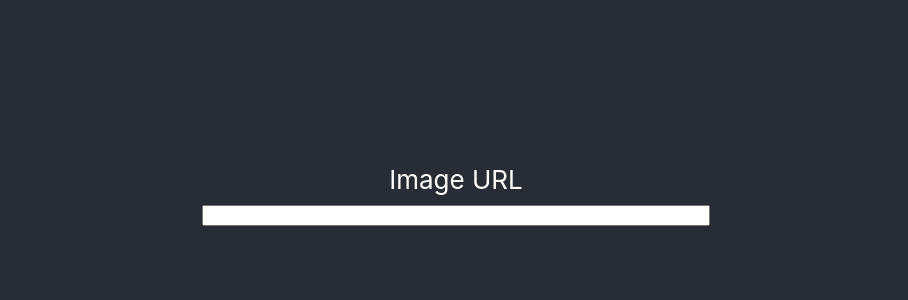
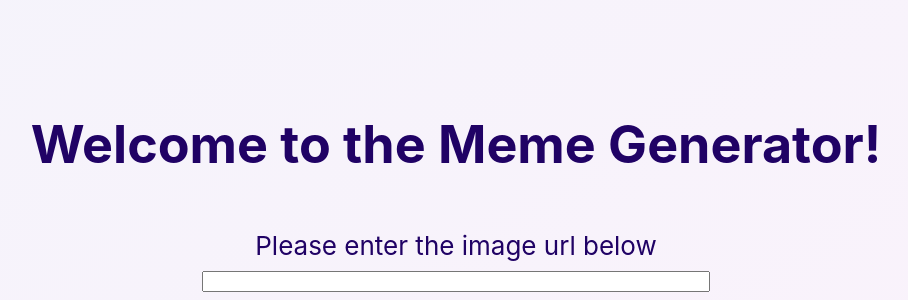
Before and after one commit to ericaBradford/meme_generator, a React (Create React App) app: page / in a window 1280 px wide. Shown: the part 200-500 px from the top of the page, without its empty margins (184-1092 px from the left). Built offline with nearby package versions, Linux system fonts and the light colour scheme.

Commit message:
Image from a url will now appear on the page

```diff
--- a/src/App.js
+++ b/src/App.js
@@ -1,10 +1,10 @@
-import ImageEditor from './components/editor';
+import MemeGenerator from './components/memegenerator';
 import '../src/style/index.scss'
 
 function App() {
   return (
     <div className="app-wrapper">
-      <ImageEditor />
+      <MemeGenerator />
     </div>
   );
 }
--- a/src/components/image.jsx
+++ /dev/null
@@ -1,9 +0,0 @@
-import React from 'react';
-
-function MemeImage() {
-    return (
-        <div>image is here</div>
-    );
-}
-
-export default MemeImage;
--- /dev/null
+++ b/src/components/imageEditor.jsx
@@ -0,0 +1,22 @@
+import React from 'react';
+import PropTypes from 'prop-types';
+
+function ImageEditor(props) {
+
+    const {
+        imgUrl
+    } = props;
+
+    return (
+        <>
+            {/* <div>{imgUrl}</div> */}
+            {imgUrl !== '' && <div><img src={imgUrl} /></div>}
+        </>
+    );
+}
+
+ImageEditor.propType = {
+    imgUrl: PropTypes.string
+};
+
+export default ImageEditor;
--- a/src/components/editor.jsx
+++ b/src/components/memegenerator.jsx
@@ -1,23 +1,18 @@
-import React, { useEffect, useState } from 'react';
-import MemeImage from './image';
+import React, { useState } from 'react';
+import ImageEditor from './imageEditor';
 
-function ImageEditor() {
+function MemeGenerator() {
     let [imgUrl, setImgUrl] = useState('');
 
     const onChangeHandler = event => {
         setImgUrl(event.target.value);
     };
 
-
-    useEffect(() => {
-        console.log(typeof imgUrl);
-        console.log(imgUrl);
-    }, [imgUrl]);
-
     return (
         <>
+            <h1>Welcome to the Meme Generator!</h1>
             <form>
-                <label htmlFor='imgUrl'>Image URL</label>
+                <label htmlFor='imgUrl'>Please enter the image url below</label>
                 <input
                     type='text'
                     name='imgUrl'
@@ -25,9 +20,9 @@ function ImageEditor() {
                     value={imgUrl}
                 />
             </form>
-            {imgUrl !== '' && <MemeImage />}
+            <ImageEditor imgUrl={imgUrl} />
         </>
     );
 }
 
-export default ImageEditor;
+export default MemeGenerator;
--- a/src/style/general/app.scss
+++ b/src/style/general/app.scss
@@ -1,13 +1,13 @@
 .app-wrapper {
     text-align: center;
-    background-color: $bg-color;
+    background: $bg-gradient;
     min-height: 100vh;
     display: flex;
     flex-direction: column;
     align-items: center;
     justify-content: center;
     font-size: calc(10px + 2vmin);
-    color: white;
+    color: $dark-purple;
 }
 
 form {
--- a/src/style/general/variables.scss
+++ b/src/style/general/variables.scss
@@ -1 +1,4 @@
-$bg-color: #282c34;
+$dark-purple: #200265;
+$light-blue: rgba(244, 244, 251, 1);
+$light-pink: rgba(251, 242, 251, 1);
+$bg-gradient: linear-gradient(147deg, $light-blue 0%, $light-pink 100%);
```
